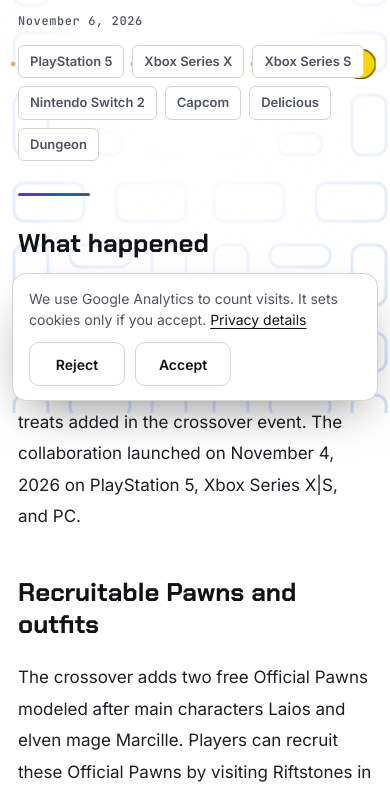
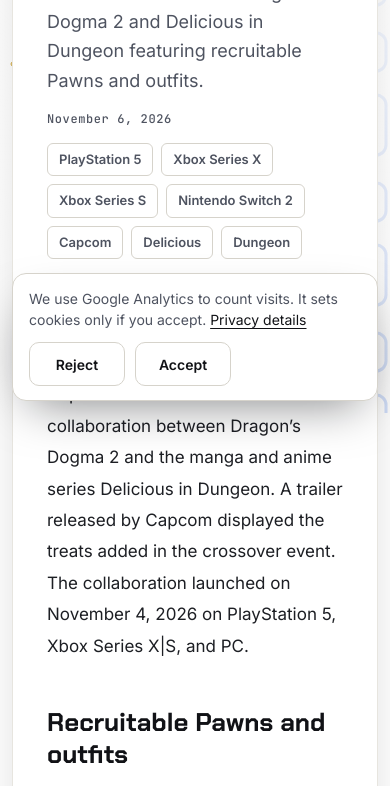
Before and after one commit to aman4ds1/gamersxpress, an Astro site: page /news/dragon-s-dogma-2-adds-delicious-in-dungeon-collaboration in a window 390 px wide. Shown: the part 431-1217 px from the top of the page. Built offline with nearby package versions, Linux system fonts and the light colour scheme; Astro itself is replaced by a stand-in of ours.

Commit message:
Restore light/dark switch; solid reading panel on article pages only

```diff
--- a/checks/notheme.test.mjs
+++ /dev/null
@@ -1,91 +0,0 @@
-import test from 'node:test';
-import assert from 'node:assert/strict';
-import { readFileSync, readdirSync } from 'node:fs';
-import { dirname, join } from 'node:path';
-import { fileURLToPath } from 'node:url';
-
-const ROOT = join(dirname(fileURLToPath(import.meta.url)), '..');
-const read = (path) => readFileSync(join(ROOT, path), 'utf8');
-const header = read('src/components/Header.astro');
-const layout = read('src/layouts/BaseLayout.astro');
-// The pre-paint script is the inline script that sets data-js. Find it by content: the Google snippet is also inline now.
-const prePaint = (() => {
-  const at = layout.indexOf("setAttribute('data-js'");
-  const start = layout.lastIndexOf('<script is:inline>', at);
-  return layout.slice(start, layout.indexOf('</script>', at));
-})();
-const global = read('src/styles/global.css');
-const gx = read('src/styles/gx.css');
-
-
-function sourceFiles(dir) {
-  const found = [];
-  for (const entry of readdirSync(join(ROOT, dir), { withFileTypes: true })) {
-    const path = join(dir, entry.name);
-    if (entry.isDirectory()) found.push(...sourceFiles(path));
-    else if (/\.(astro|css|ts|mjs|js)$/.test(entry.name)) found.push(path);
-  }
-  return found;
-}
-const stripCommentsAndStrings = (text) => text.replace(/\/\*[\s\S]*?\*\//g, '').replace(/<!--[\s\S]*?-->/g, '').replace(/^\s*\/\/.*$/gm, '');
-
-test('the header has no theme button, icons or label', () => {
-  for (const text of ['theme-toggle', 'gx-theme', 'gx-moon', 'gx-sun', 'Switch theme', 'Switch to', 'dark mode', 'light mode']) {
-    assert.ok(!header.includes(text), `the header still mentions "${text}"`);
-  }
-  assert.doesNotMatch(header, /startViewTransition|prefers-color-scheme|dataset\.theme/);
-});
-
-test('the bar holds exactly three buttons: search, the background switch and the burger', () => {
-  const actions = header.slice(header.indexOf('<div class="gx-actions'), header.indexOf('</header>')).replace(/<noscript>[\s\S]*?<\/noscript>/g, '');
-  const ids = [...actions.matchAll(/<button[^>]*\sid="([^"]+)"/g)].map(([, id]) => id);
-  assert.deepEqual(ids, ['search-open', 'scene-toggle', 'menu-toggle']);
-});
-
-test('nothing in the site sets or styles a chosen theme any more', () => {
-  const offenders = [];
-  for (const file of [...sourceFiles('src')]) {
-    const text = stripCommentsAndStrings(read(file));
-    if (/data-theme|dataset\.theme|gx-switching|view-transition|startViewTransition|\.gx-moon|\.gx-sun\b/.test(text)) offenders.push(file);
-  }
-  assert.deepEqual(offenders, []);
-});
-
-test('a theme saved by the old toggle is forgotten, and no saved theme is ever applied', () => {
-  assert.match(layout, /localStorage\.removeItem\('gx-theme'\);/);
-  assert.doesNotMatch(layout, /localStorage\.getItem\('gx-theme'\)|dataset\.theme/);
-  const pre = prePaint;
-  assert.ok(pre.indexOf("removeItem('gx-theme')") < pre.indexOf("getItem('gx-scene')"));
-  assert.match(pre, /try \{[\s\S]*removeItem\('gx-theme'\)[\s\S]*\} catch \(e\)/);          // storage can be blocked; the page must still load
-});
-
-test('the browser\'s own colours still follow the device', () => {
-  assert.match(layout, /<meta name="theme-color" content="#ffffff" media="\(prefers-color-scheme: light\)" \/>/);
-  assert.match(layout, /<meta name="theme-color" content="#0b0c10" media="\(prefers-color-scheme: dark\)" \/>/);
-});
-
-test('the dark colours exist once, for the device\'s dark setting, and only override tokens that have a light value', () => {
-  const darkBlocks = [...global.matchAll(/@media \(prefers-color-scheme: dark\) \{\s*:root \{([\s\S]*?)\r?\n  \}\r?\n\}/g)];
-  assert.equal(darkBlocks.length, 1);
-  const dark = darkBlocks[0][1];
-  assert.match(dark, /color-scheme: dark;/);
-  const base = /:root \{([\s\S]*?)\n\}/.exec(global.slice(global.indexOf('\n:root {')))[1];
-  assert.match(base, /color-scheme: light;/);
-  const overridden = dark.match(/--[a-z0-9-]+(?=:)/g);
-  assert.ok(overridden.length >= 25, `${overridden.length} tokens`);
-  for (const token of overridden) assert.ok(base.includes(`${token}:`), `${token} has a dark value but no light one`);
-  assert.doesNotMatch(global, /data-theme/);
-});
-
-test('when the device switches between light and dark, the page fades its colours (unless motion is reduced)', () => {
-  assert.match(gx, /body \{ transition: background-color 0\.35s ease, color 0\.35s ease; \}/);
-  assert.match(gx, /@media \(prefers-reduced-motion: reduce\) \{[\s\S]*?\n  body \{ transition: none; \}/);
-  assert.doesNotMatch(gx, /\.gx-theme|::view-transition/);
-});
-
-test('the rest of the header still works: search, background switch and menu are all there', () => {
-  for (const id of ['search-open', 'scene-toggle', 'menu-toggle']) assert.ok(header.includes(`id="${id}"`), id);
-  assert.match(header, /<SearchPopup \/>/);
-  assert.match(header, /const sceneButtons = document\.querySelectorAll<HTMLElement>\('\[data-scene-toggle\]'\);/);
-  assert.match(header, /const menuButton = document\.getElementById\('menu-toggle'\);/);
-});
--- /dev/null
+++ b/checks/theme.test.mjs
@@ -0,0 +1,72 @@
+import test from 'node:test';
+import assert from 'node:assert/strict';
+import { readFileSync } from 'node:fs';
+import { dirname, join } from 'node:path';
+import { fileURLToPath } from 'node:url';
+
+const ROOT = join(dirname(fileURLToPath(import.meta.url)), '..');
+const read = (path) => readFileSync(join(ROOT, path), 'utf8');
+const header = read('src/components/Header.astro');
+const layout = read('src/layouts/BaseLayout.astro');
+const global = read('src/styles/global.css');
+const scenes = read('src/styles/scenes.css');
+const gx = read('src/styles/gx.css');
+
+test('the header has the light/dark switch, between the background switch and the burger', () => {
+  assert.match(header, /<button type="button" class="gx-iconbtn gx-theme" id="theme-toggle" aria-label="Switch theme">/);
+  const ids = [...header.slice(header.indexOf('<div class="gx-actions'), header.indexOf('</header>')).matchAll(/<button[^>]*\sid="([^"]+)"/g)].map(([, id]) => id);
+  assert.deepEqual(ids, ['search-open', 'scene-toggle', 'theme-toggle', 'menu-toggle']);
+});
+
+test('the switch flips between light and dark, saves the choice, and labels what it will do next', () => {
+  assert.match(header, /const current = \(\) => document\.documentElement\.dataset\.theme \?\? \(media\.matches \? 'dark' : 'light'\);/);
+  assert.match(header, /const next = current\(\) === 'dark' \? 'light' : 'dark';/);
+  assert.match(header, /localStorage\.setItem\('gx-theme', next\);/);
+  assert.match(header, /`Switch to \$\{current\(\) === 'dark' \? 'light' : 'dark'\} mode`/);
+});
+
+test('the switch wipes the page with a circle, and falls back to a plain change when motion is reduced', () => {
+  assert.match(header, /if \(!document\.startViewTransition \|\| calm\.matches\) \{\s*apply\(next\);\s*return;/);
+  assert.match(header, /document\.startViewTransition\(\(\) => apply\(next\)\)/);
+  assert.match(gx, /::view-transition-old\(root\), ::view-transition-new\(root\) \{ animation: none;/);
+  assert.match(gx, /\.gx-switching body \{ transition: none; \}/);
+});
+
+test('a saved light or dark choice is applied before the first paint; with no choice, the device decides', () => {
+  assert.match(layout, /const theme = localStorage\.getItem\('gx-theme'\);\s*if \(theme === 'dark' \|\| theme === 'light'\) document\.documentElement\.dataset\.theme = theme;/);
+  assert.ok(layout.indexOf("getItem('gx-theme')") < layout.indexOf('<Scenes'));
+  assert.doesNotMatch(layout, /removeItem\('gx-theme'\)/);
+});
+
+test('every colour exists for the chosen theme and for the device setting, and they match', () => {
+  assert.match(global, /:root\[data-theme='dark'\] \{/);
+  assert.match(global, /@media \(prefers-color-scheme: dark\) \{\s*:root:not\(\[data-theme='light'\]\) \{/);
+  // the custom properties inside each dark block (the device one is indented two more spaces)
+  const tokens = (selector, close) => {
+    const from = global.indexOf(selector) + selector.length;
+    return global.slice(from, global.indexOf(close, from));
+  };
+  const explicit = tokens(":root[data-theme='dark'] {", '\n}');
+  const device = tokens(":root:not([data-theme='light']) {", '\n  }');
+  assert.equal(explicit.replace(/\s+/g, ' '), device.replace(/\s+/g, ' '), 'the two dark blocks are identical');
+  assert.match(scenes, /:root\[data-theme='dark'\] \.gx-scene \{/);
+  assert.match(scenes, /@media \(prefers-color-scheme: dark\) \{\s*:root:not\(\[data-theme='light'\]\) \.gx-scene \{/);
+});
+
+test('the theme switch icon shows the mode it will change to', () => {
+  assert.match(gx, /:root\[data-theme='dark'\] \.gx-moon \{ opacity: 0;/);
+  assert.match(gx, /:root\[data-theme='dark'\] \.gx-sun \{ opacity: 1;/);
+  assert.match(gx, /@media \(prefers-color-scheme: dark\) \{\s*:root:not\(\[data-theme='light'\]\) \.gx-moon/);
+});
+
+test('the solid panel is for article pages only, so the animation never runs behind the text being read', () => {
+  const news = read('src/pages/news/[id].astro');
+  assert.match(news, /<BaseLayout\s+reading\s+title=/);
+  assert.match(layout, /class:list=\{\["flex-1", \{ "gx-reading": reading \}\]\}/);
+  assert.equal((read('src/pages/index.astro').match(/\breading\b/g) || []).length, 0, 'home page has no panel');
+  const panel = /\nmain\.gx-reading \{([^}]*)\}/.exec(gx)[1];
+  assert.match(panel, /background: var\(--surface\);/);
+  assert.match(panel, /width: min\(1040px, calc\(100% - 24px\)\);/);
+  assert.match(panel, /z-index: 1;/);
+  assert.match(gx, /@media print \{ main\.gx-reading \{ border: 0; box-shadow: none; \} \}/);
+});
--- a/src/components/Header.astro
+++ b/src/components/Header.astro
@@ -55,6 +55,10 @@
         <svg class="ic-maze" width="18" height="18" viewBox="0 0 28 28" fill="currentColor" aria-hidden="true"><path d="M14 14L28 8A14 14 0 1 0 28 20Z" /></svg>
         <svg class="ic-plain" width="18" height="18" viewBox="0 0 24 24" fill="none" stroke="currentColor" stroke-width="2" aria-hidden="true"><rect x="4" y="4" width="16" height="16" rx="2" /></svg>
       </button>
+      <button type="button" class="gx-iconbtn gx-theme" id="theme-toggle" aria-label="Switch theme">
+        <svg class="gx-moon" width="18" height="18" viewBox="0 0 24 24" fill="none" stroke="currentColor" stroke-width="2" stroke-linecap="round" stroke-linejoin="round" aria-hidden="true"><path d="M21 12.8A9 9 0 1 1 11.2 3a7 7 0 0 0 9.8 9.8Z"></path></svg>
+        <svg class="gx-sun" width="18" height="18" viewBox="0 0 24 24" fill="none" stroke="currentColor" stroke-width="2" stroke-linecap="round" aria-hidden="true"><circle cx="12" cy="12" r="4"></circle><path d="M12 2v2M12 20v2M4.9 4.9l1.4 1.4M17.7 17.7l1.4 1.4M2 12h2M20 12h2M4.9 19.1l1.4-1.4M17.7 6.3l1.4-1.4"></path></svg>
+      </button>
       <button type="button" class="gx-iconbtn gx-burger" id="menu-toggle" aria-label="Menu" aria-expanded="false" aria-controls="gx-menu">
         <span class="gx-burger-bars" aria-hidden="true"><i></i><i></i><i></i></span>
       </button>
@@ -65,6 +69,43 @@
 <SearchPopup />
 
 <script>
+  const button = document.getElementById('theme-toggle');
+  const media = window.matchMedia('(prefers-color-scheme: dark)');
+  const calm = window.matchMedia('(prefers-reduced-motion: reduce)');
+  const current = () => document.documentElement.dataset.theme ?? (media.matches ? 'dark' : 'light');
+  const label = () => button?.setAttribute('aria-label', `Switch to ${current() === 'dark' ? 'light' : 'dark'} mode`);
+  const apply = (next: string) => {
+    document.documentElement.dataset.theme = next;
+    try {
+      localStorage.setItem('gx-theme', next);
+    } catch (e) {}
+    label();
+  };
+  button?.addEventListener('click', () => {
+    const next = current() === 'dark' ? 'light' : 'dark';
+    if (!document.startViewTransition || calm.matches) {
+      apply(next);
+      return;
+    }
+    // A circle of the new theme grows out of the button until it covers the page.
+    const box = button.getBoundingClientRect();
+    const x = box.left + box.width / 2;
+    const y = box.top + box.height / 2;
+    const end = Math.hypot(Math.max(x, innerWidth - x), Math.max(y, innerHeight - y));
+    // The color fade would run inside the wipe and blur it, so it is off while the wipe plays.
+    document.documentElement.classList.add('gx-switching');
+    const transition = document.startViewTransition(() => apply(next));
+    transition.finished.finally(() => document.documentElement.classList.remove('gx-switching'));
+    transition.ready.then(() => {
+      document.documentElement.animate(
+        { clipPath: [`circle(0px at ${x}px ${y}px)`, `circle(${end}px at ${x}px ${y}px)`] },
+        { duration: 600, easing: 'cubic-bezier(.4, 0, .2, 1)', pseudoElement: '::view-transition-new(root)' },
+      );
+    });
+  });
+  media.addEventListener('change', label);
+  label();
+
   // The background switch: the page decides which scene it gets (sky or maze); this only turns it off and on again.
   // "Off" is remembered; "on" simply forgets it, so a page always starts with its own scene.
   const sceneButtons = document.querySelectorAll<HTMLElement>('[data-scene-toggle]');
--- a/src/layouts/BaseLayout.astro
+++ b/src/layouts/BaseLayout.astro
@@ -18,6 +18,8 @@
   datePublished?: Date;
   dateModified?: Date;
   breadcrumbs?: { name: string; path: string }[];
+  /** Article pages only: the text sits on a solid panel so the background never runs behind it. */
+  reading?: boolean;
 }
 
 const {
@@ -29,6 +31,7 @@
   datePublished,
   dateModified,
   breadcrumbs,
+  reading = false,
 } = Astro.props;
 const scene = sceneForPath(Astro.url.pathname);
 ---
@@ -71,9 +74,9 @@
       // Lets the styles tell "JavaScript is on" (the menu collapses into a burger) from "off" (every link stays visible).
       document.documentElement.setAttribute('data-js', '');
       try {
-        // The site follows the device's light/dark setting. A theme saved by the old toggle is forgotten, so nobody
-        // stays stuck on a choice they can no longer change.
-        localStorage.removeItem('gx-theme');
+        // A light or dark choice saved by the switch is applied before the first paint; with no choice, the device decides.
+        const theme = localStorage.getItem('gx-theme');
+        if (theme === 'dark' || theme === 'light') document.documentElement.dataset.theme = theme;
         // The page decides which scene it gets; a visitor can only switch the background off (saved as 'plain').
         const page = document.documentElement.dataset.pageScene;
         document.documentElement.dataset.scene = localStorage.getItem('gx-scene') === 'plain' ? 'plain' : page;
@@ -108,7 +111,7 @@
   >
     <Scenes scene={scene} />
     <Header />
-    <main class="flex-1" data-pagefind-body>
+    <main class:list={["flex-1", { "gx-reading": reading }]} data-pagefind-body>
       <slot />
     </main>
     <Footer />
--- a/src/pages/news/[id].astro
+++ b/src/pages/news/[id].astro
@@ -30,6 +30,7 @@
 ---
 
 <BaseLayout
+  reading
   title={`${title} | GamersXpress`}
   description={description}
   image={hero?.src ?? image}
--- a/src/styles/global.css
+++ b/src/styles/global.css
@@ -71,8 +71,45 @@
   --a3: #be185d;
 }
 
+/* the chosen theme (the switch in the header) */
+:root[data-theme='dark'] {
+    color-scheme: dark;
+    --surface: #0b0c10;
+    --surface-raised: #14161b;
+    --surface-hover: #1c1f26;
+    --ink: #f3f4f6;
+    --ink-strong: #e6e7ec;
+    --ink-brand: #ffffff;
+    --ink-muted: #a9aeb8;
+    --ink-subtle: #9ca1ac;
+    --ink-faint: #8a8f9a;
+    --line: #262a31;
+    --line-strong: #343943;
+    --line-hover: #c9ced6;
+    --line-elevated: #2c3038;
+    --accent: #a78bfa;
+    --accent-hover: #22d3ee;
+    --link: #a78bfa;
+    --focus-ring: #c9ced6;
+    --gold: #c9ced6;
+    --l1: #2b2f37;
+    --l2: #c9ced6;
+    --l3: #f7f8fa;
+    --card: #14161b;
+    --bar: rgba(20, 22, 27, 0.78);
+    --glow: rgba(201, 206, 214, 0.16);
+    --c1: rgba(124, 58, 237, 0.42);
+    --c2: rgba(6, 182, 212, 0.32);
+    --c3: rgba(236, 72, 153, 0.28);
+    --gc: rgba(255, 255, 255, 0.05);
+    --a1: #a78bfa;
+    --a2: #22d3ee;
+    --a3: #f472b6;
+}
+
+/* no choice yet: follow the device's light or dark setting */
 @media (prefers-color-scheme: dark) {
-  :root {
+  :root:not([data-theme='light']) {
     color-scheme: dark;
     --surface: #0b0c10;
     --surface-raised: #14161b;
--- a/src/styles/gx.css
+++ b/src/styles/gx.css
@@ -23,8 +23,23 @@
 .gx-blink { animation: gx-blink 1s steps(1) infinite; }
 .gx-footer { position: relative; border-top: 1px solid var(--line); background: var(--bar); backdrop-filter: blur(12px); }
 
-/* when the device switches between light and dark, the colours fade */
+/* theme toggle: moon in light mode, sun in dark mode; they spin and swap */
+.gx-theme { position: relative; width: 44px; padding: 0; }
+.gx-theme svg { position: absolute; transition: transform 0.5s cubic-bezier(0.4, 0, 0.2, 1), opacity 0.35s ease; }
+.gx-theme:hover svg { color: var(--gold); }
+.gx-moon { opacity: 1; transform: rotate(0) scale(1); }
+.gx-sun { opacity: 0; transform: rotate(-120deg) scale(0.4); }
+:root[data-theme='dark'] .gx-moon { opacity: 0; transform: rotate(120deg) scale(0.4); }
+:root[data-theme='dark'] .gx-sun { opacity: 1; transform: rotate(0) scale(1); }
+@media (prefers-color-scheme: dark) {
+  :root:not([data-theme='light']) .gx-moon { opacity: 0; transform: rotate(120deg) scale(0.4); }
+  :root:not([data-theme='light']) .gx-sun { opacity: 1; transform: rotate(0) scale(1); }
+}
+/* page switch: the circular wipe is drawn by the script; without it, colors fade */
+::view-transition-old(root), ::view-transition-new(root) { animation: none; mix-blend-mode: normal; }
+/* colours fade when the theme changes */
 body { transition: background-color 0.35s ease, color 0.35s ease; }
+.gx-switching body { transition: none; }
 
 /* pictures: a thumbnail on a card, a wide banner on the top story */
 .gx-thumb { display: block; width: 100%; height: auto; aspect-ratio: 16 / 9; object-fit: cover; border: 1px solid var(--line); border-radius: 8px; background: var(--surface-raised); }
@@ -62,5 +77,21 @@
 @media (prefers-reduced-motion: reduce) {
   .gx-grad, .gx-gradbar, .gx-px, .gx-blink, .gx-lined { animation: none; }
   .gx-lined:hover, .gx-lined:focus-visible { transform: none; }
-  body { transition: none; }
+  .gx-theme svg, body { transition: none; }
 }
+
+/* Article pages only (BaseLayout's reading prop): the text sits on a solid panel, so the moving background never runs
+   behind it. The sides and top of the page still show the animation. Home, category and other pages are unchanged. */
+main.gx-reading {
+  position: relative;
+  z-index: 1;
+  width: min(1040px, calc(100% - 24px));
+  margin: 20px auto;
+  padding: 24px clamp(16px, 3vw, 36px);
+  background: var(--surface);
+  border: 1px solid var(--line);
+  border-radius: 18px;
+  box-shadow: 0 24px 60px -30px rgba(8, 9, 14, 0.35);
+}
+@media (max-width: 480px) { main.gx-reading { margin: 12px auto; } }
+@media print { main.gx-reading { border: 0; box-shadow: none; } }
--- a/src/styles/scenes.css
+++ b/src/styles/scenes.css
@@ -10,7 +10,7 @@
 .gx-scene { position: absolute; inset: 0; }
 :root[data-scene='plain'] .gx-bg { display: none; }
 
-/* colours: light by default, dark when the device is set to dark */
+/* colours: light by default; dark when the visitor chooses dark, or when no choice is saved and the device is dark */
 .gx-scene {
   --sky-top: #b9dfff; --sky-mid: rgba(224, 242, 255, 0.55); --cloud: rgba(255, 255, 255, 0.96);
   --hill: rgba(74, 196, 110, 0.4); --brick: rgba(217, 119, 6, 0.32);
@@ -22,8 +22,14 @@
   /* the ghosts, one colour each */
   --g-pink: #ff5fa2; --g-aqua: #22d3ee; --g-orange: #ff9a3c; --g-violet: #a78bfa;
 }
+:root[data-theme='dark'] .gx-scene {
+    --sky-top: #070b2a; --sky-mid: rgba(25, 30, 76, 0.55); --cloud: rgba(180, 190, 255, 0.16);
+    --hill: rgba(20, 83, 45, 0.62); --brick: rgba(124, 45, 18, 0.5);
+    --sun-on: 0; --moon-on: 1; --stars-on: 1;
+    --maze: rgba(96, 165, 250, 0.42); --dot: #f5d77a; --chomp: #ffd500; --chomp-edge: none;
+}
 @media (prefers-color-scheme: dark) {
-  .gx-scene {
+  :root:not([data-theme='light']) .gx-scene {
     --sky-top: #070b2a; --sky-mid: rgba(25, 30, 76, 0.55); --cloud: rgba(180, 190, 255, 0.16);
     --hill: rgba(20, 83, 45, 0.62); --brick: rgba(124, 45, 18, 0.5);
     --sun-on: 0; --moon-on: 1; --stars-on: 1;
```
Also changed, not shown: checks/scenes.test.mjs (+8 -12 lines), checks/search.test.mjs (+1 -1 lines).
